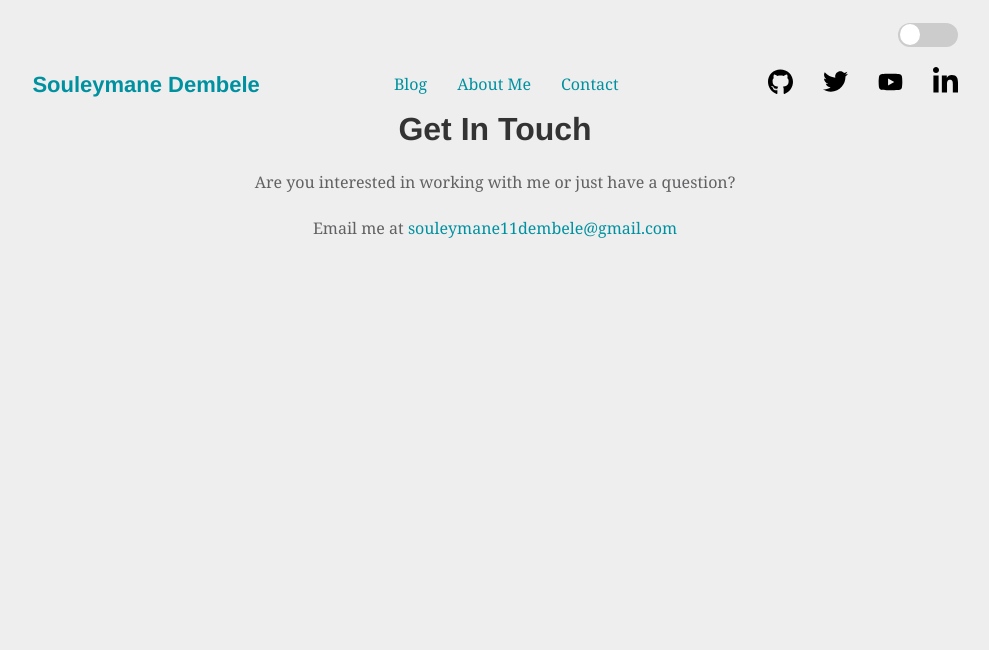
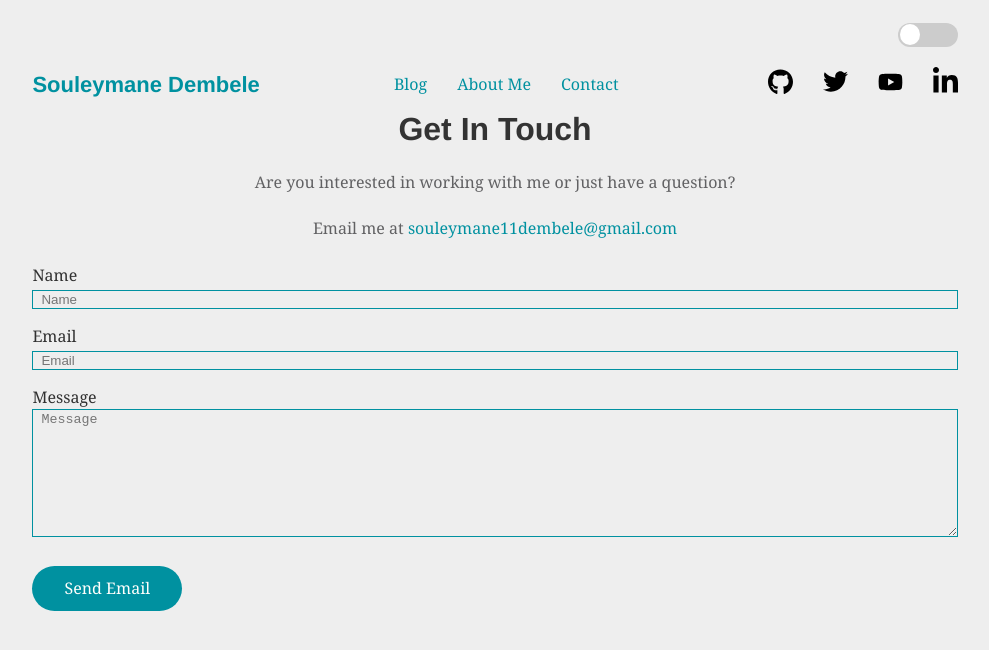
Before and after one commit to VerilogNaruto/my-portfolio-blog, a Gatsby site: page /contact in a window 1280 px wide. Shown: the whole page, without its empty margins (145-1134 px from the left). Built offline with nearby package versions, Linux system fonts and the light colour scheme; Gatsby itself is replaced by a stand-in of ours; some packages are replaced by stand-ins of ours; what typography-theme-twin-peaks would draw is missing.

Commit message:
Contact Page

```diff
--- a/src/containers/Layout.js
+++ b/src/containers/Layout.js
@@ -1,12 +1,12 @@
-import React from 'react'
-import PropTypes from 'prop-types'
-import Helmet from 'react-helmet'
-import { StaticQuery, graphql } from 'gatsby'
-import styled, { createGlobalStyle, ThemeProvider } from 'styled-components'
+import React from 'react';
+import PropTypes from 'prop-types';
+import Helmet from 'react-helmet';
+import { StaticQuery, graphql } from 'gatsby';
+import styled, { createGlobalStyle, ThemeProvider } from 'styled-components';
 
-import ThemeContext from '../contexts/ThemeContext'
-import Header from '../components/shared/Header'
-import { themes } from '../theme/globalStyles'
+import ThemeContext from '../contexts/ThemeContext';
+import Header from '../components/shared/Header';
+import { themes } from '../theme/globalStyles';
 
 const Layout = ({ children }) => (
   <StaticQuery
@@ -30,12 +30,29 @@ const Layout = ({ children }) => (
             <Helmet
               title={data.site.siteMetadata.title}
               meta={[
-                { name: 'description', content: "Hi, my name is Souleymane Dembele and I'm a college graduate and self-taught developer." },
-                { name: 'keywords', content: 'Souleymane, Souleymane Dembele, javascript developer, seattle web developer' },
+                {
+                  name: 'description',
+                  content:
+                    "Hi, my name is Souleymane Dembele and I'm a college graduate and self-taught developer.",
+                },
+                {
+                  name: 'keywords',
+                  content:
+                    'Souleymane, Souleymane Dembele, javascript developer, seattle web developer',
+                },
                 { property: 'og:type', content: 'profile' },
-                { property: 'og:title', content: 'Souleymane Dembele | Software Enginner' },
-                { property: 'og:site_name', content: 'Souleymane Dembele | Software Engineer' },
-                { property: 'og:url', content: 'https://souleymanedembele.com' },
+                {
+                  property: 'og:title',
+                  content: 'Souleymane Dembele | Software Enginner',
+                },
+                {
+                  property: 'og:site_name',
+                  content: 'Souleymane Dembele | Software Engineer',
+                },
+                {
+                  property: 'og:url',
+                  content: 'https://souleymanedembele.com',
+                },
                 { property: 'profile:first_name', content: 'Souleymane' },
                 { property: 'profile:last_name', content: 'Dembele' },
               ]}
@@ -59,40 +76,40 @@ const Layout = ({ children }) => (
       </ThemeContext.Consumer>
     )}
   />
-)
+);
 
 const GlobalStyle = createGlobalStyle`
   body {
-    background-color: ${ props => props.theme.background };
+    background-color: ${props => props.theme.background};
   }
 
   a {
     text-decoration: none;
-    color: ${ props => props.theme.secondary };
+    color: ${props => props.theme.secondary};
   }
   a {
     :hover {
       text-decoration: underline;
-      color: ${ props => props.theme.secondary };
+      color: ${props => props.theme.secondary};
     }
   }
 
   h2, h3, h4, h5 {
-    color: ${ props => props.theme.title };
+    color: ${props => props.theme.title};
   }
   dd, li, p {
-    color: ${ props => props.theme.contentColor };
+    color: ${props => props.theme.contentColor};
   }
-`
+`;
 
 const Wrapper = styled.div`
   margin: 0 auto;
   max-width: 960px;
   padding: 1.45rem 1.0875rem;
-`
+`;
 
 Layout.propTypes = {
   children: PropTypes.node.isRequired,
-}
+};
 
-export default Layout
+export default Layout;
--- a/src/pages/contact.js
+++ b/src/pages/contact.js
@@ -1,7 +1,8 @@
 import React from 'react';
-
+import styled from 'styled-components';
 import Layout from '../containers/Layout';
 import { PageTitle, PageSubTitle } from '../components/shared/Text';
+import Button from '../components/shared/Button';
 
 const Contact = () => (
   <Layout>
@@ -15,7 +16,58 @@ const Contact = () => (
         souleymane11dembele@gmail.com
       </a>
     </PageSubTitle>
+    <FormContainer>
+      <EmailForm>
+        <Label>
+          Name
+          <InputField placeholder="Name" />
+        </Label>
+        <Label>
+          Email
+          <InputField placeholder="Email" />
+        </Label>
+        <Label>
+          Message
+          <Textarea placeholder="Message"></Textarea>
+        </Label>
+      </EmailForm>
+      <Button>Send Email</Button>
+    </FormContainer>
   </Layout>
 );
 
+const FormContainer = styled.div`
+  margin: 0 auto;
+`;
+const EmailForm = styled.form`
+  width: 100%;
+`;
+
+const Label = styled.label``;
+const Textarea = styled.textarea`
+  width: 100%;
+  height: 8rem;
+  &:focus {
+    outline: none;
+  }
+  padding-left: 0.5rem;
+  border: none;
+  background: ${props => props.theme.background};
+  color: ${props => props.theme.title};
+  border: ${props => props.theme.secondary} 0.1rem solid;
+`;
+const InputField = styled.input`
+  width: 100%;
+  margin-bottom: 1rem;
+  padding-left: 0.5rem;
+  border: none;
+  background: ${props => props.theme.background};
+  color: ${props => props.theme.title};
+  border: ${props => props.theme.secondary} 0.1rem solid;
+  &:focus {
+    outline: none;
+    // border: none;
+  }
+`;
+
 export default Contact;
--- a/src/pages/index.js
+++ b/src/pages/index.js
@@ -1,7 +1,6 @@
 import React from 'react'
 import styled from 'styled-components'
 import { graphql } from 'gatsby'
-
 import { PageTitle } from '../components/shared/Text'
 import Layout from '../containers/Layout'
 import Button from '../components/shared/Button'
```
Also changed, not shown: src/pages/about.js (+4 -5 lines). Lines whose indentation alone changed are shown as unchanged.
